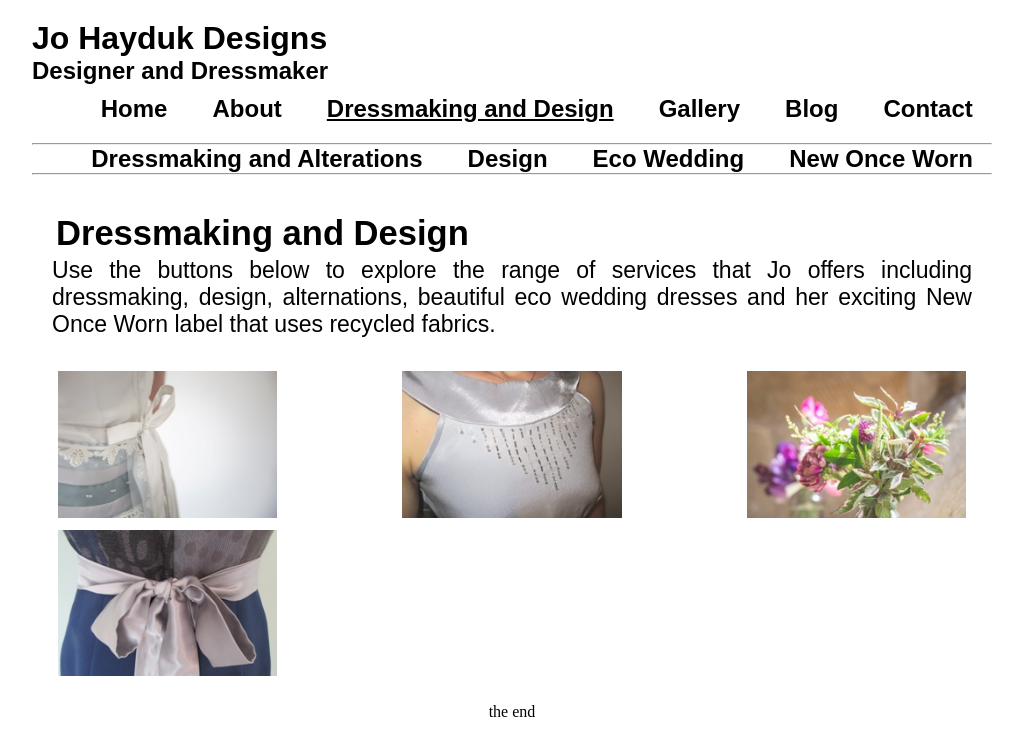
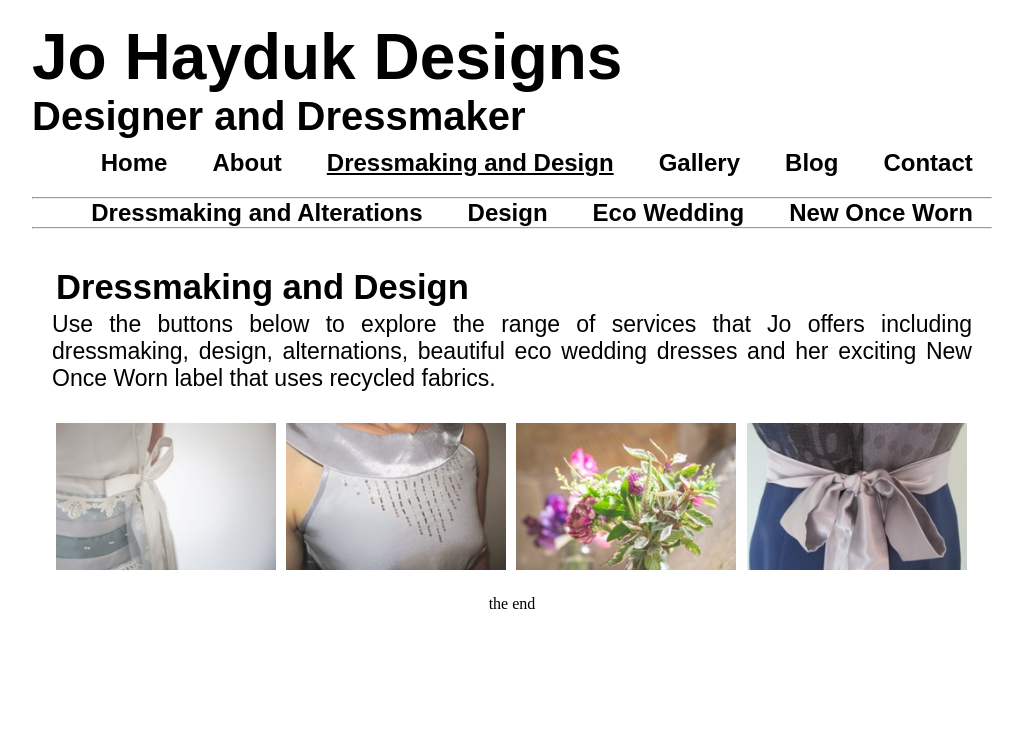
Before and after one commit to py1sl/jhdesigns_website, a Jekyll site: the page built from _pages/dressmaking/index.html, in a window 1280 px wide. Shown: the top 756 px of the page, without its empty margins (128-1151 px from the left). Built offline with Jekyll 4.4.1, drawn with Linux system fonts in a browser that asks for light colours; some web fonts are replaced.

Commit message:
increase size of headr

```diff
--- a/css/main.css
+++ b/css/main.css
@@ -53,12 +53,12 @@
 
 #pageheader h1
 {
-font-size:2em;
+font-size:4em;
 }
 
 #pageheader h2
 {
-font-size:1.5em;
+font-size:2.5em;
 }
 
 nav
@@ -229,7 +229,7 @@
 
 .link-gallery, .link-gallery li {
 	list-style: none;
-	padding: 3px;
+	padding: 2px;
 }
 
 .link-gallery li {
@@ -256,7 +256,7 @@
 
 #aligned_text
 {
-width:50%;
+width:53%;
 display:inline-block;
 height:80%;
 vertical-align:top;
```
